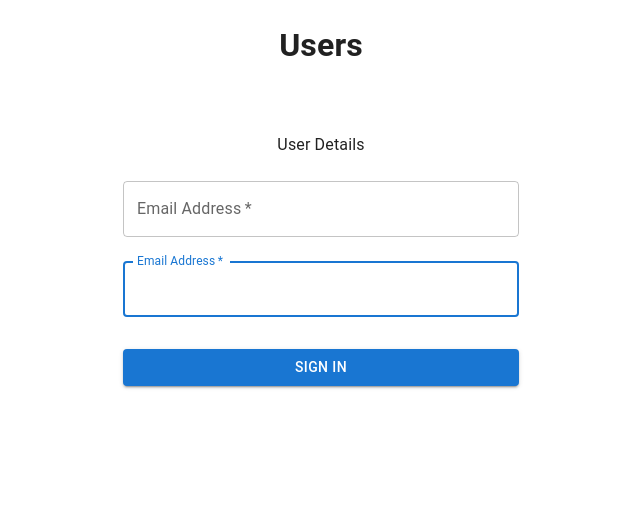
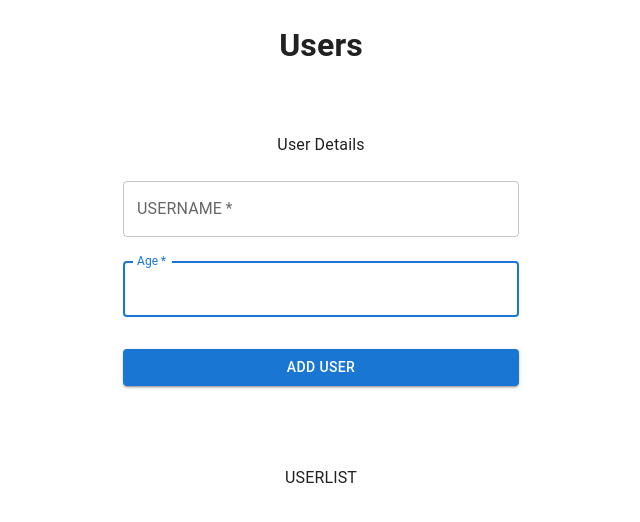
Before and after one commit to dedane/Users, a React (Create React App) app: page / in a window 1280 px wide. Shown: the top 522 px of the page, without its empty margins (319-959 px from the left). Built offline with nearby package versions, Linux system fonts and the light colour scheme.

Commit message:
add-user

```diff
--- a/src/App.js
+++ b/src/App.js
@@ -1,12 +1,18 @@
 
 import './App.css';
 import UserInput from './Components/UserInput/userInput';
+import UserList from './Components/UserList/userList';
+import Box from '@mui/material/Box';
 
 function App() {
   return (
     <div className="App">
       <h1>Users</h1>
       <UserInput />
+      <Box sx={{mt: 10}}>
+      <UserList />
+      </Box>
+
     </div>
   );
 }
--- a/src/Components/UserInput/userInput.js
+++ b/src/Components/UserInput/userInput.js
@@ -30,10 +30,10 @@ function userInput() {
               margin="normal"
               required
               fullWidth
-              id="email"
-              label="Email Address"
-              name="email"
-              autoComplete="email"
+              id="USERNAME"
+              label="USERNAME"
+              name="USERNAME"
+              autoComplete="USERNAME"
               autoFocus
             />
 
@@ -44,10 +44,10 @@ function userInput() {
               margin="normal"
               required
               fullWidth
-              id="email"
-              label="Email Address"
-              name="email"
-              autoComplete="email"
+              id="Age"
+              label="Age"
+              name="Age"
+              autoComplete="Age"
               autoFocus
             />
 
@@ -58,7 +58,7 @@ function userInput() {
                     fullwidth
                     variant="contained"
                     sx={{ mt: 3}}>
-                    Sign In
+                  Add User
                 </Button>
                     </Stack>
 
--- a/src/Components/UserList/userList.js
+++ b/src/Components/UserList/userList.js
@@ -0,0 +1,16 @@
+import React from 'react'
+import Container from '@mui/material/Container'
+import { Typography, List } from '@mui/material'
+
+function userList() {
+  return (
+    <Container>
+        <Typography>USERLIST</Typography>
+        <List>
+
+        </List>
+    </Container>
+  )
+}
+
+export default userList
```
